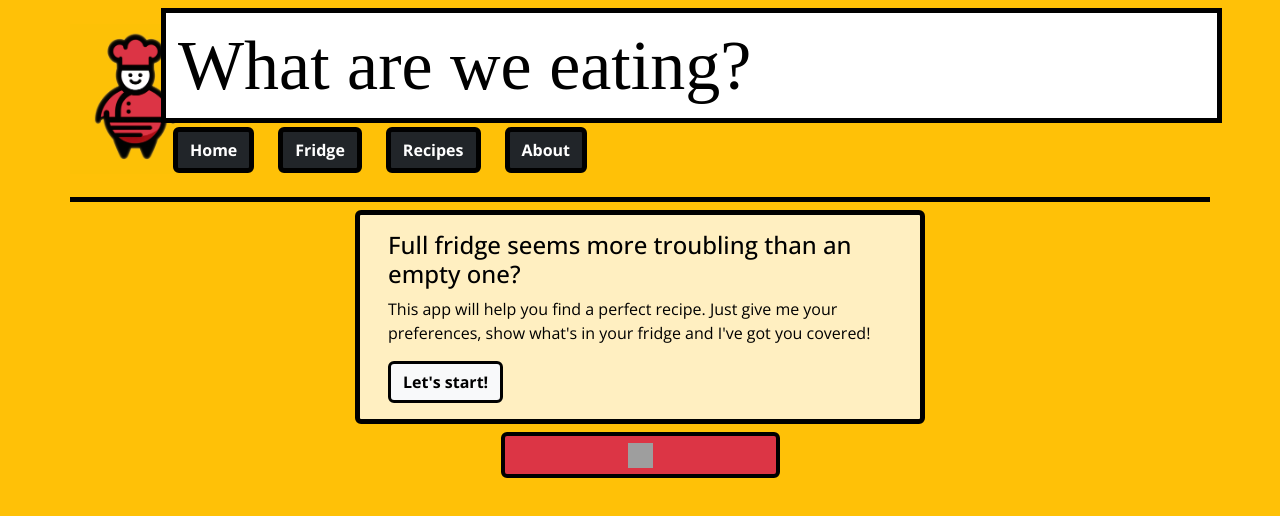
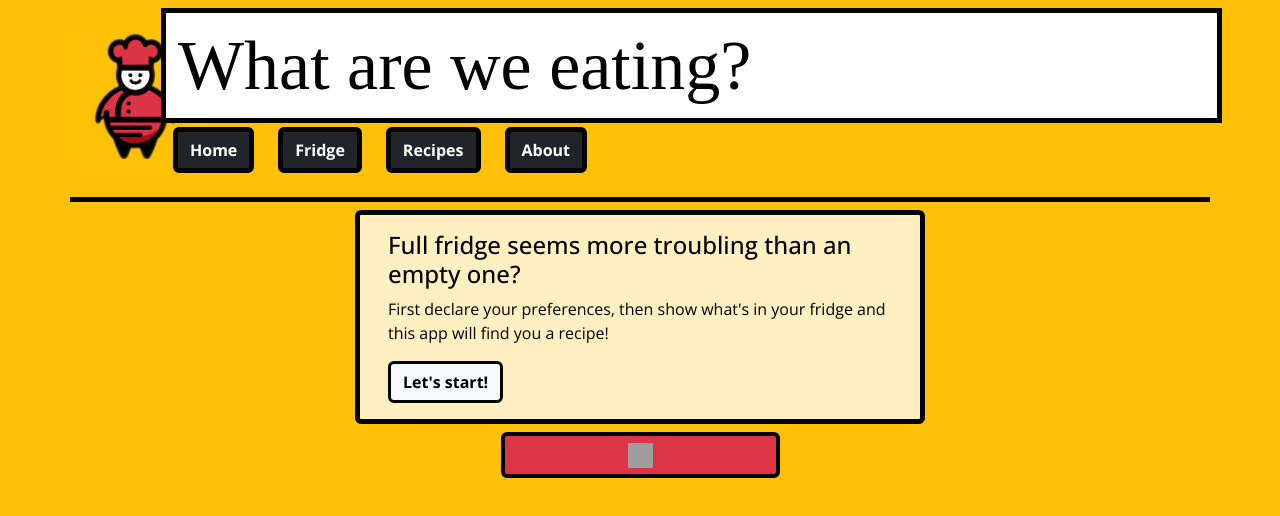
Before and after one commit to Rsubdy/what-are-we-eating, a React (Create React App) app: page / in a window 1280 px wide. Shown: the top 516 px of the page. Built offline with nearby package versions, Linux system fonts and the light colour scheme; grey boxes are pictures that could not be loaded; a web font is replaced by a local one.

Commit message:
Slight changes to hello

```diff
--- a/src/components/Hello.js
+++ b/src/components/Hello.js
@@ -17,8 +17,8 @@ const toggleHello = () => {
       <Collapse in={helloVisibility}>
         <div id="hello-collapse" aria-expanded={helloVisibility}>
           <h4 class="text-black">Full fridge seems more troubling than an empty one?</h4>
-          <p class="text-black">This app will help you find a perfect recipe.
-            Just give me your preferences, show what's in your fridge and I've got you covered!
+          <p class="text-black">
+            First declare your preferences, then show what's in your fridge and this app will find you a recipe!
           </p>
           <Button variant="btn btn-light border border-black border-3 fw-bold" aria-controls="hello-collapse diet-expand" onClick={()=>{toggleHello()}}>
             Let's start!
```
